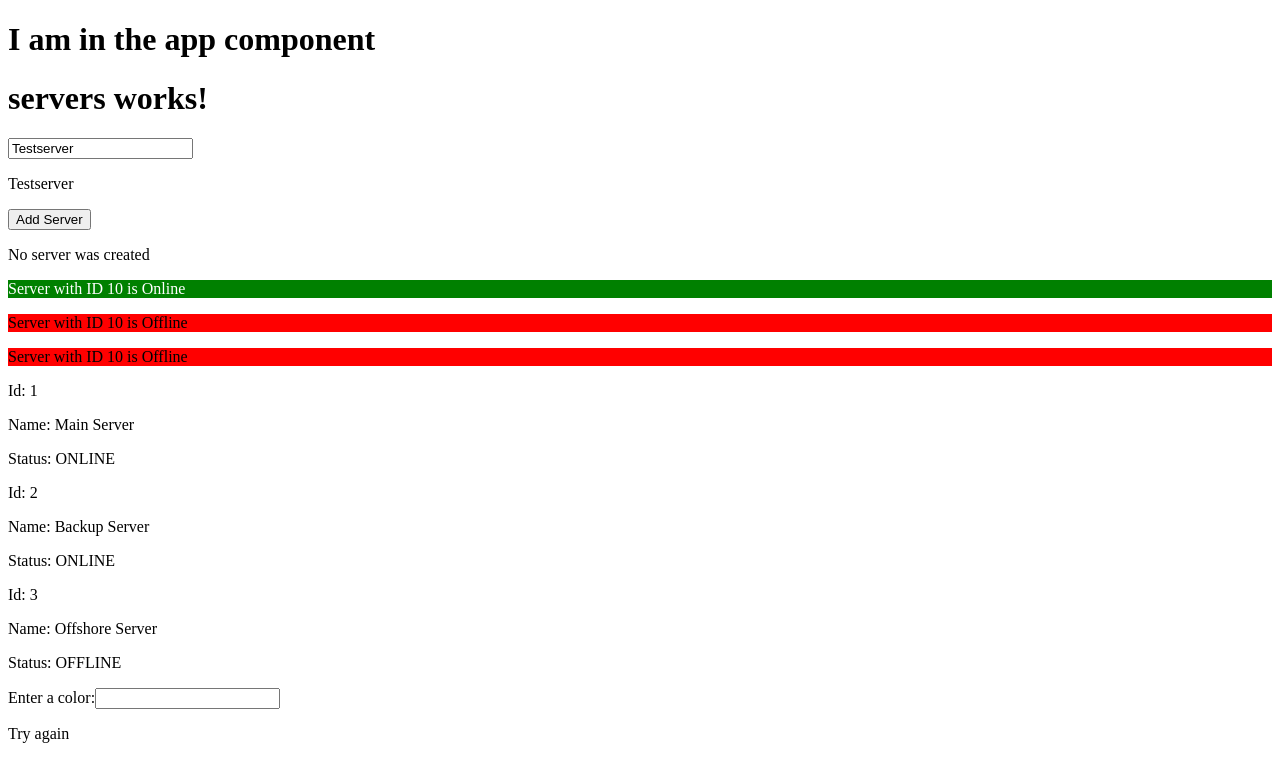
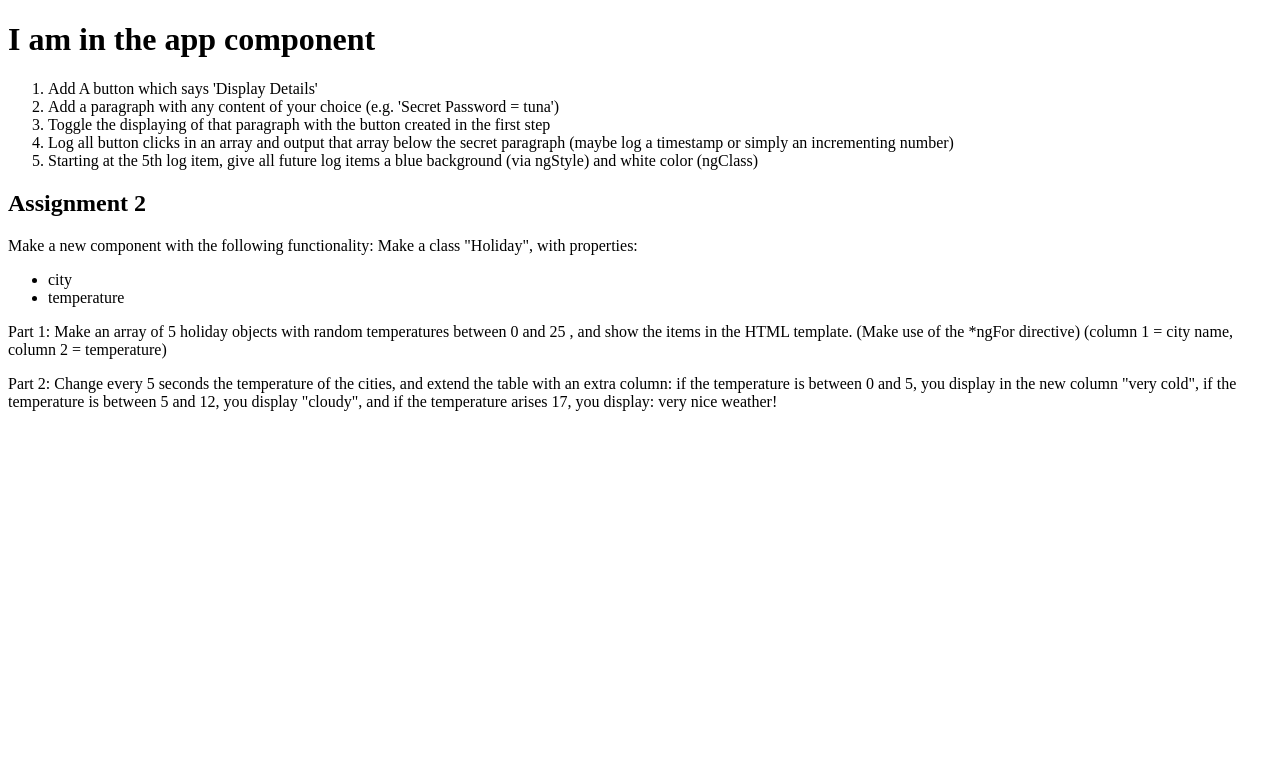
Before and after one commit to MichWouters/Fwo_Angular, an Angular app: page / in a window 1280 px wide. Shown: the top 782 px of the page. Built offline with nearby package versions, Linux system fonts and the light colour scheme.

Commit message:
Added assignment 3

```diff
--- a/src/app/app.component.html
+++ b/src/app/app.component.html
@@ -2,4 +2,5 @@
 
 <!-- <app-assignment-one></app-assignment-one> -->
 <!-- <app-assignment-two></app-assignment-two> -->
-<app-servers></app-servers>
+<app-assignment-three></app-assignment-three>
+<!-- <app-servers></app-servers> -->
--- a/src/app/app.module.ts
+++ b/src/app/app.module.ts
@@ -9,6 +9,7 @@ import { AssignmentOneComponent } from './assignment-one/assignment-one.componen
 import { SuccessAlertComponent } from './success-alert/success-alert.component';
 import { WarningAlertComponent } from './warning-alert/warning-alert.component';
 import { AssignmentTwoComponent } from './assignment-two/assignment-two.component';
+import { AssignmentThreeComponent } from './assignment-three/assignment-three.component';
 
 @NgModule({
   declarations: [
@@ -19,6 +20,7 @@ import { AssignmentTwoComponent } from './assignment-two/assignment-two.componen
     SuccessAlertComponent,
     WarningAlertComponent,
     AssignmentTwoComponent,
+    AssignmentThreeComponent,
   ],
   imports: [
     BrowserModule,
--- /dev/null
+++ b/src/app/assignment-three/assignment-three.component.html
@@ -0,0 +1,32 @@
+<ol>
+    <li>Add A button which says 'Display Details'</li>
+    <li>Add a paragraph with any content of your choice (e.g. 'Secret Password = tuna')</li>
+    <li>Toggle the displaying of that paragraph with the button created in the first step</li>
+    <li>Log all button clicks in an array and output that array below the secret paragraph (maybe log a timestamp or
+        simply an incrementing number)</li>
+    <li>Starting at the 5th log item, give all future log items a blue background (via ngStyle) and white color
+        (ngClass)</li>
+</ol>
+
+
+<h2>Assignment 2</h2>
+<p>Make a new component with the following functionality:
+    Make a class "Holiday", with properties:</p>
+
+<ul>
+    <li>city</li>
+    <li>temperature</li>
+</ul>
+
+<p>
+    Part 1: Make an array of 5 holiday objects with random temperatures between 0 and 25 , and show the items in the
+    HTML
+    template. (Make use of the *ngFor directive) (column 1 = city name, column 2 = temperature)
+</p>
+
+<p>
+    Part 2: Change every 5 seconds the temperature of the cities, and extend the table with an extra column: if the
+    temperature is between 0 and 5, you display in the new column "very cold", if the temperature is between 5 and 12,
+    you
+    display "cloudy", and if the temperature arises 17, you display: very nice weather!
+</p>
--- /dev/null
+++ b/src/app/assignment-three/assignment-three.component.ts
@@ -0,0 +1,15 @@
+import { Component, OnInit } from '@angular/core';
+
+@Component({
+  selector: 'app-assignment-three',
+  templateUrl: './assignment-three.component.html',
+  styleUrls: ['./assignment-three.component.css']
+})
+export class AssignmentThreeComponent implements OnInit {
+
+  constructor() { }
+
+  ngOnInit(): void {
+  }
+
+}
```
Also changed, not shown: src/app/assignment-three/assignment-three.component.css (added), 1 other file (tests, documents, lock files or other folders).
